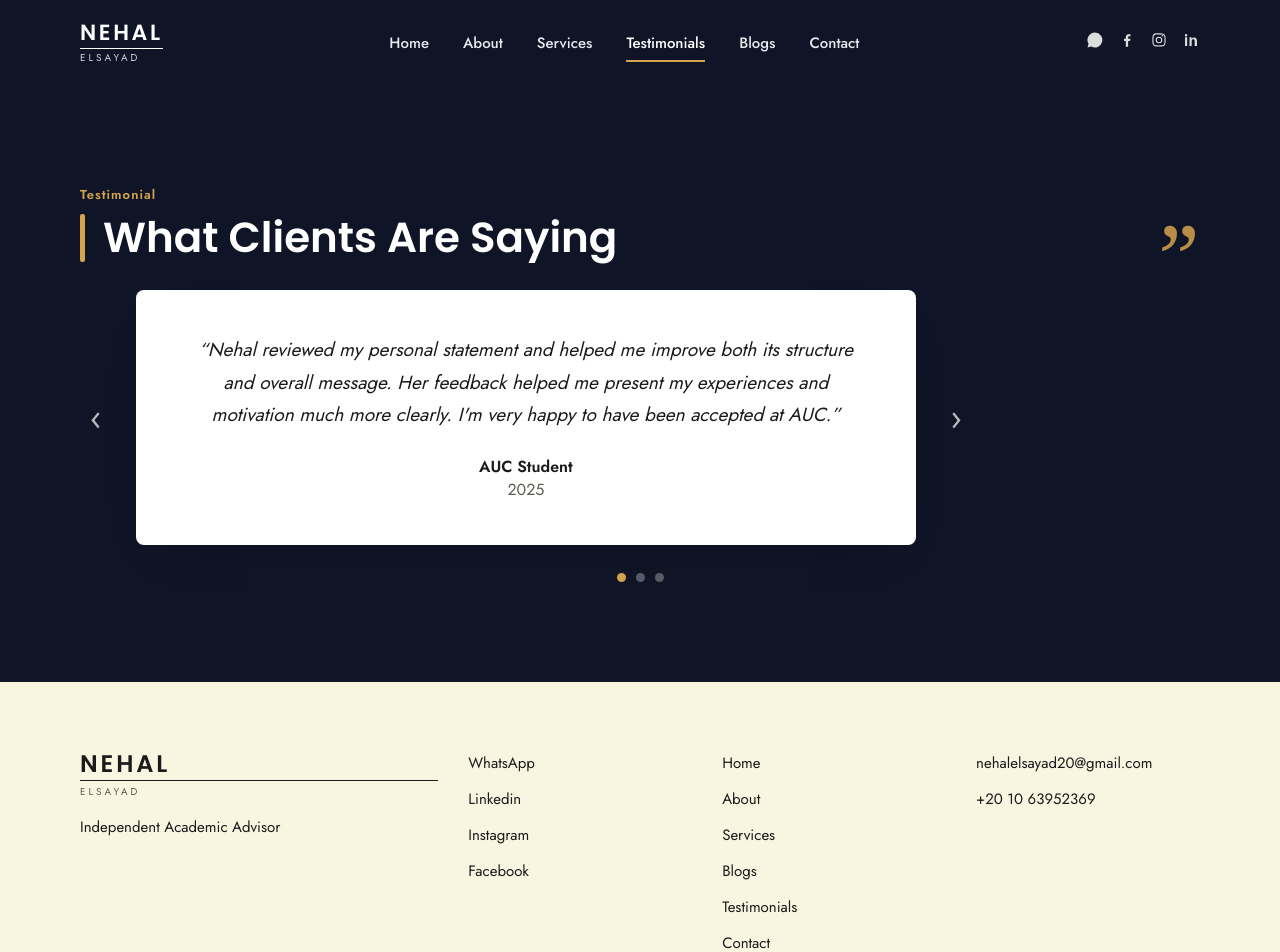
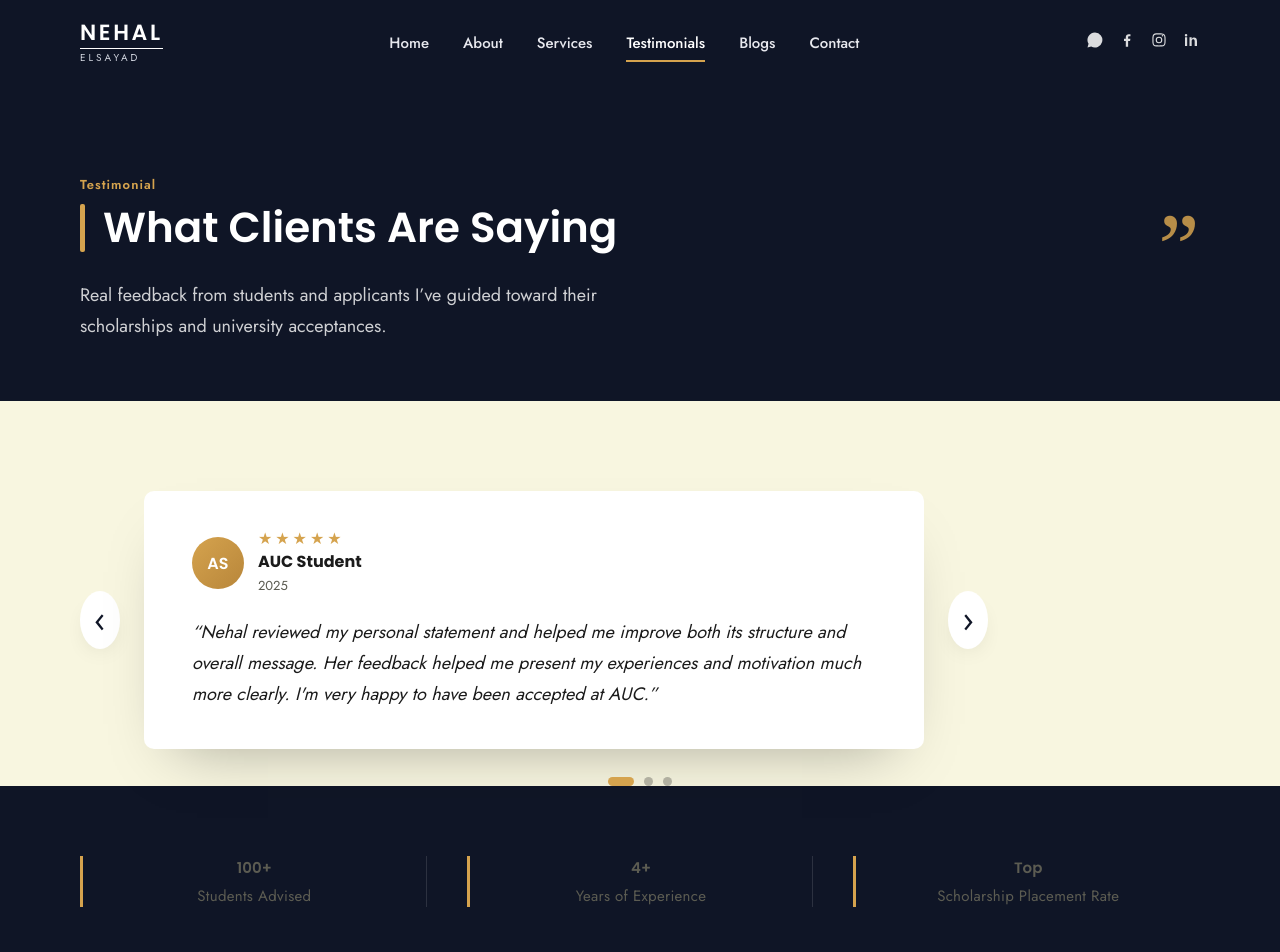
Before and after one commit to MoatazElsayad/nehal-advising, a React (Vite) app: page /testimonials in a window 1280 px wide. Shown: the top 952 px of the page. Built offline with nearby package versions, Linux system fonts and the light colour scheme.

Commit message:
Enhance testimonials page layout with stats, star ratings, and avatars

```diff
--- a/src/pages/Testimonials.css
+++ b/src/pages/Testimonials.css
@@ -1,6 +1,7 @@
-.testimonials-section {
-  padding: 100px 0;
+.testimonials-hero {
+  padding: 90px 0 60px;
   position: relative;
+  overflow: hidden;
 }
 
 .testimonial-heading-row {
@@ -17,60 +18,110 @@
   opacity: 0.85;
 }
 
+.testimonials-intro {
+  color: rgba(255, 255, 255, 0.8);
+  font-size: 18px;
+  max-width: 560px;
+  margin-top: 8px;
+}
+
+.testimonials-section {
+  padding-bottom: 0;
+}
+
 .carousel {
   display: flex;
   align-items: center;
   gap: 24px;
-  margin-top: 20px;
 }
 
 .quote-card {
   background: var(--white);
-  border-radius: 8px;
-  padding: 44px 56px;
+  border-radius: 10px;
+  padding: 40px 48px;
   flex: 1;
   margin: 0;
-  min-height: 180px;
+  min-height: 200px;
   display: flex;
   flex-direction: column;
   justify-content: center;
+  box-shadow: 0 28px 60px -32px rgba(0, 0, 0, 0.35);
 }
 
 .quote-card p {
-  font-size: 19px;
+  font-size: 18px;
   color: var(--ink);
   font-style: italic;
-  text-align: center;
+  line-height: 1.7;
+  margin-top: 22px;
 }
 
-.quote-card footer {
-  margin-top: 24px;
+.quote-author {
+  display: flex;
+  align-items: center;
+  gap: 14px;
+}
+
+.avatar {
+  width: 52px;
+  height: 52px;
+  border-radius: 50%;
+  background: linear-gradient(135deg, var(--gold), var(--gold-dark));
+  color: var(--white);
+  font-family: var(--font-heading);
+  font-weight: 600;
+  display: flex;
+  align-items: center;
+  justify-content: center;
+  flex-shrink: 0;
+}
+
+.quote-author-meta {
   display: flex;
   flex-direction: column;
-  align-items: center;
+  gap: 2px;
+}
+
+.quote-author-meta strong {
+  font-family: var(--font-heading);
+  font-size: 16px;
+  color: var(--ink);
+}
+
+.quote-year {
+  font-size: 13px;
   color: var(--muted);
 }
 
-.quote-card footer strong {
-  color: var(--ink);
+.stars {
+  display: flex;
+  gap: 3px;
+  color: var(--gold);
+  font-size: 16px;
+  line-height: 1;
 }
 
 .carousel-arrow {
   background: none;
   border: none;
-  color: var(--white);
   font-size: 34px;
   line-height: 1;
-  padding: 10px;
-  opacity: 0.7;
+  padding: 12px 14px;
   flex-shrink: 0;
-  transition: opacity 0.2s ease, color 0.2s ease, transform 0.2s ease;
+  border-radius: 50%;
+  cursor: pointer;
+  transition: color 0.2s ease, background 0.2s ease, transform 0.2s ease;
+}
+
+.carousel-arrow.dark {
+  color: var(--navy);
+  background: var(--white);
+  box-shadow: 0 10px 24px -14px rgba(0, 0, 0, 0.3);
 }
 
 .carousel-arrow:hover {
-  opacity: 1;
-  color: var(--gold);
-  transform: scale(1.15);
+  color: var(--gold-dark);
+  transform: scale(1.12);
 }
 
 .carousel-dots {
@@ -85,31 +136,101 @@
   height: 9px;
   border-radius: 50%;
   border: none;
-  background: rgba(255,255,255,0.3);
+  background: rgba(0, 0, 0, 0.25);
   padding: 0;
   transition: background 0.2s ease, transform 0.2s ease;
 }
 
 .dot:hover {
-  background: rgba(255,255,255,0.6);
+  background: rgba(0, 0, 0, 0.45);
 }
 
 .dot.is-active {
   background: var(--gold);
+  width: 26px;
+  border-radius: 6px;
 }
 
 .dot.is-active:hover {
-  transform: scale(1.2);
+  transform: scale(1.1);
+}
+
+.stats-section {
+  padding: 70px 0;
+}
+
+.stats-grid {
+  display: grid;
+  grid-template-columns: repeat(3, 1fr);
+  gap: 40px;
+  text-align: center;
+}
+
+.stat {
+  display: flex;
+  flex-direction: column;
+  gap: 6px;
+  padding: 0 20px;
+  border-right: 1px solid rgba(255, 255, 255, 0.12);
+}
+
+.stat:last-child {
+  border-right: none;
+}
+
+.stat-value {
+  font-family: var(--font-heading);
+  font-size: clamp(34px, 5vw, 48px);
+  font-weight: 600;
+  color: var(--gold);
+}
+
+.stat-label {
+  color: rgba(255, 255, 255, 0.75);
+  font-size: 15px;
+  letter-spacing: 0.02em;
+}
+
+@media (max-width: 900px) {
+  .stats-grid {
+    gap: 24px;
+  }
+  .stat {
+    padding: 0 10px;
+  }
 }
 
 @media (max-width: 700px) {
+  .testimonials-hero {
+    padding: 60px 0 40px;
+  }
   .quote-card {
-    padding: 30px 24px;
+    padding: 30px 26px;
+  }
+  .quote-card p {
+    font-size: 16px;
   }
   .carousel {
     gap: 8px;
   }
+  .carousel-arrow {
+    font-size: 26px;
+    padding: 8px;
+  }
   .quote-mark {
     display: none;
   }
+  .stats-grid {
+    grid-template-columns: 1fr;
+    gap: 32px;
+  }
+  .stat {
+    border-right: none;
+    border-bottom: 1px solid rgba(255, 255, 255, 0.12);
+    padding-bottom: 24px;
+  }
+  .stat:last-child {
+    border-bottom: none;
+    padding-bottom: 0;
+  }
 }
--- a/src/pages/Testimonials.jsx
+++ b/src/pages/Testimonials.jsx
@@ -1,6 +1,34 @@
 import { useState } from 'react';
 import { testimonials } from '../data/testimonials';
 import './Testimonials.css';
+
+const stats = [
+  { value: '100+', label: 'Students Advised' },
+  { value: '4+', label: 'Years of Experience' },
+  { value: 'Top', label: 'Scholarship Placement Rate' },
+];
+
+function Stars({ rating = 5 }) {
+  return (
+    <div className="stars" aria-label={`${rating} out of 5 stars`}>
+      {Array.from({ length: rating }).map((_, i) => (
+        <span key={i} aria-hidden="true">
+          &#9733;
+        </span>
+      ))}
+    </div>
+  );
+}
+
+function initials(name) {
+  return name
+    .split(' ')
+    .filter(Boolean)
+    .slice(0, 2)
+    .map((w) => w[0])
+    .join('')
+    .toUpperCase();
+}
 
 export default function Testimonials() {
   const [index, setIndex] = useState(0);
@@ -12,7 +40,7 @@ export default function Testimonials() {
 
   return (
     <div className="page-testimonials">
-      <section className="section section-dark testimonials-section">
+      <section className="section section-dark testimonials-hero">
         <div className="container">
           <span className="eyebrow">Testimonial</span>
           <div className="testimonial-heading-row">
@@ -22,24 +50,36 @@ export default function Testimonials() {
             </div>
             <span className="quote-mark" aria-hidden="true">&rdquo;</span>
           </div>
+          <p className="testimonials-intro">
+            Real feedback from students and applicants I&rsquo;ve guided toward their
+            scholarships and university acceptances.
+          </p>
+        </div>
+      </section>
 
+      <section className="section section-cream testimonials-section">
+        <div className="container">
           <div className="carousel">
-            <button className="carousel-arrow" onClick={prev} aria-label="Previous testimonial">
+            <button className="carousel-arrow dark" onClick={prev} aria-label="Previous testimonial">
               &#8249;
             </button>
             <blockquote className="quote-card">
+              <div className="quote-author">
+                <span className="avatar" aria-hidden="true">{initials(current.name)}</span>
+                <div className="quote-author-meta">
+                  <Stars />
+                  <strong>{current.name}</strong>
+                  <span className="quote-year">{current.year}</span>
+                </div>
+              </div>
               <p>&ldquo;{current.quote}&rdquo;</p>
-              <footer>
-                <strong>{current.name}</strong>
-                <span>{current.year}</span>
-              </footer>
             </blockquote>
-            <button className="carousel-arrow" onClick={next} aria-label="Next testimonial">
+            <button className="carousel-arrow dark" onClick={next} aria-label="Next testimonial">
               &#8250;
             </button>
           </div>
 
-          <div className="carousel-dots">
+          <div className="carousel-dots dark">
             {testimonials.map((t, i) => (
               <button
                 key={t.name + i}
@@ -51,6 +91,19 @@ export default function Testimonials() {
           </div>
         </div>
       </section>
+
+      <section className="section section-dark stats-section">
+        <div className="container">
+          <div className="stats-grid">
+            {stats.map((s) => (
+              <div className="stat" key={s.label}>
+                <span className="stat-value">{s.value}</span>
+                <span className="stat-label">{s.label}</span>
+              </div>
+            ))}
+          </div>
+        </div>
+      </section>
     </div>
   );
 }
```
